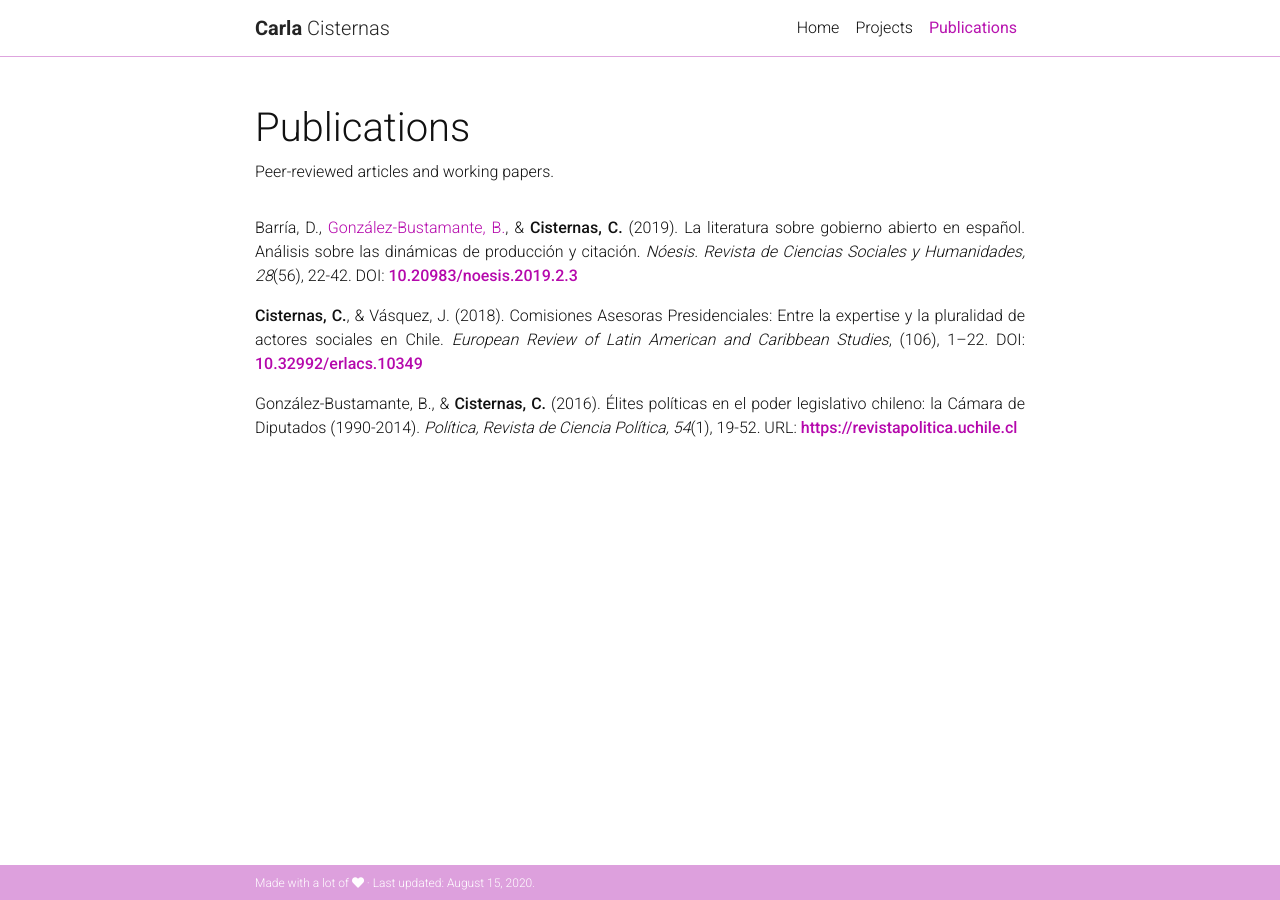
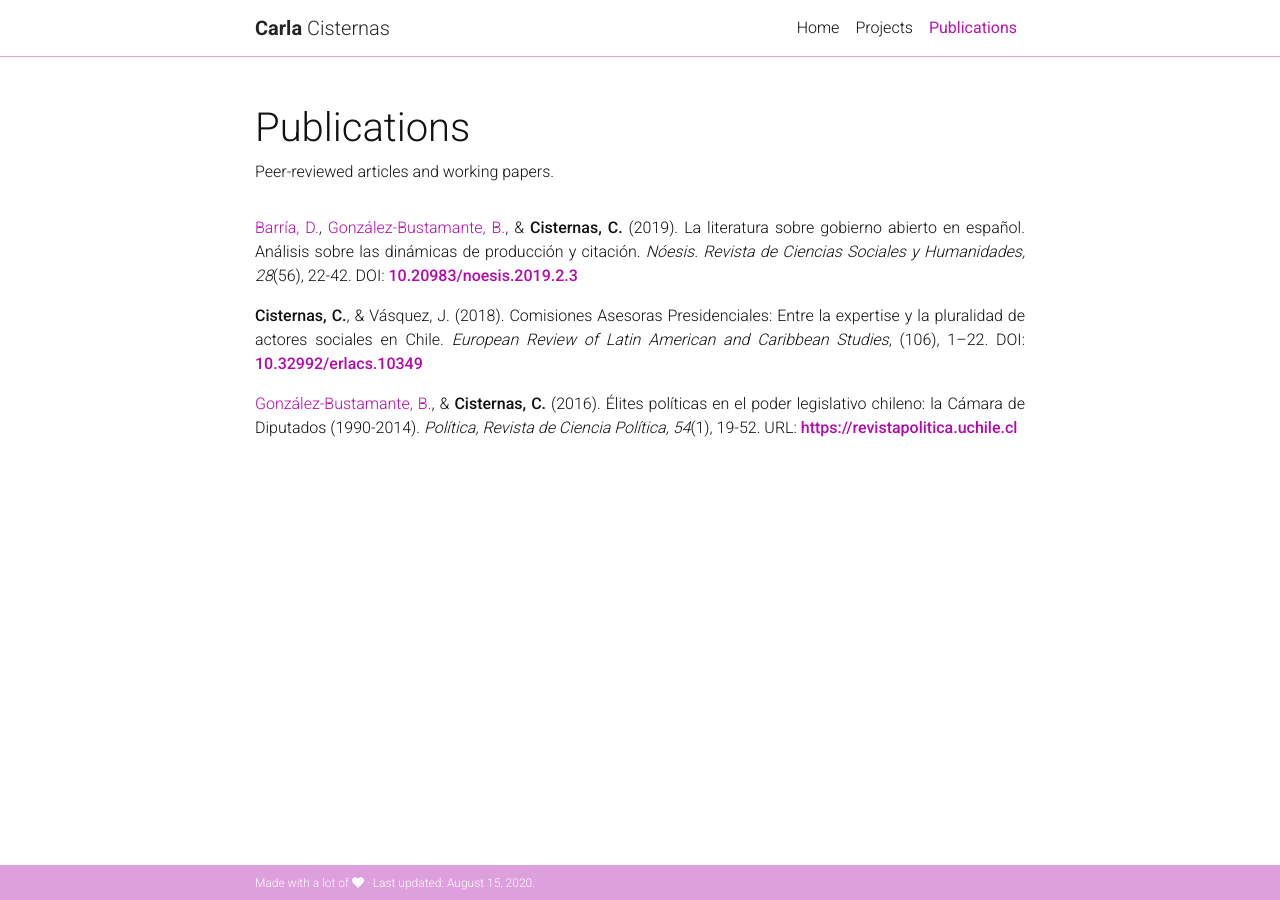
Before and after one commit to training-datalab/carlacisternas.com, a Jekyll site: the page built from _pages/publications.md, in a window 1280 px wide. Built offline with Jekyll 4.4.1, drawn with Linux system fonts in a browser that asks for light colours; nearby versions of some CDN libraries; a style sheet for code colours, icons or effects is not loaded.

Commit message:
Update publications.md

```diff
--- a/_pages/publications.md
+++ b/_pages/publications.md
@@ -8,10 +8,10 @@ nav: true
 
 <div class="publications">
 
-<p align="justify">Barría, D., <a href="http://users.ox.ac.uk/~shil5311/" target="_blank">González-Bustamante, B.</a>, &amp; <strong>Cisternas, C.</strong> (2019). La literatura sobre gobierno abierto en español. Análisis sobre las dinámicas de producción y citación. <em>Nóesis. Revista de Ciencias Sociales y Humanidades, 28</em>(56), 22-42. DOI: <a href="http://doi.org/10.20983/noesis.2019.2.3" target="_blank"><strong>10.20983/noesis.2019.2.3</strong></a></p>
+<p align="justify"><a href="https://www.researchgate.net/profile/Diego_Barria_Traverso" target="_blank">Barría, D.</a>, <a href="http://users.ox.ac.uk/~shil5311/" target="_blank">González-Bustamante, B.</a>, &amp; <strong>Cisternas, C.</strong> (2019). La literatura sobre gobierno abierto en español. Análisis sobre las dinámicas de producción y citación. <em>Nóesis. Revista de Ciencias Sociales y Humanidades, 28</em>(56), 22-42. DOI: <a href="http://doi.org/10.20983/noesis.2019.2.3" target="_blank"><strong>10.20983/noesis.2019.2.3</strong></a></p>
 
 <p align="justify"><strong>Cisternas, C.</strong>, &amp; Vásquez, J. (2018). Comisiones Asesoras Presidenciales: Entre la expertise y la pluralidad de actores sociales en Chile. <em>European Review of Latin American and Caribbean Studies</em>, (106), 1–22. DOI: <a href="https://doi.org/10.32992/erlacs.10349" target="_blank"><strong>10.32992/erlacs.10349</strong></a></p>
 
-<p align="justify">González-Bustamante, B., &amp; <strong>Cisternas, C.</strong> (2016). Élites políticas en el poder legislativo chileno: la Cámara de Diputados (1990-2014). <em>Política, Revista de Ciencia Política, 54</em>(1), 19-52. URL: <a href="https://revistapolitica.uchile.cl/index.php/RP/article/view/42691" target="_blank"><strong>https://revistapolitica.uchile.cl</strong></a></p>
+<p align="justify"><a href="http://users.ox.ac.uk/~shil5311/" target="_blank">González-Bustamante, B.</a>, &amp; <strong>Cisternas, C.</strong> (2016). Élites políticas en el poder legislativo chileno: la Cámara de Diputados (1990-2014). <em>Política, Revista de Ciencia Política, 54</em>(1), 19-52. URL: <a href="https://revistapolitica.uchile.cl/index.php/RP/article/view/42691" target="_blank"><strong>https://revistapolitica.uchile.cl</strong></a></p>
 
 </div>
```
